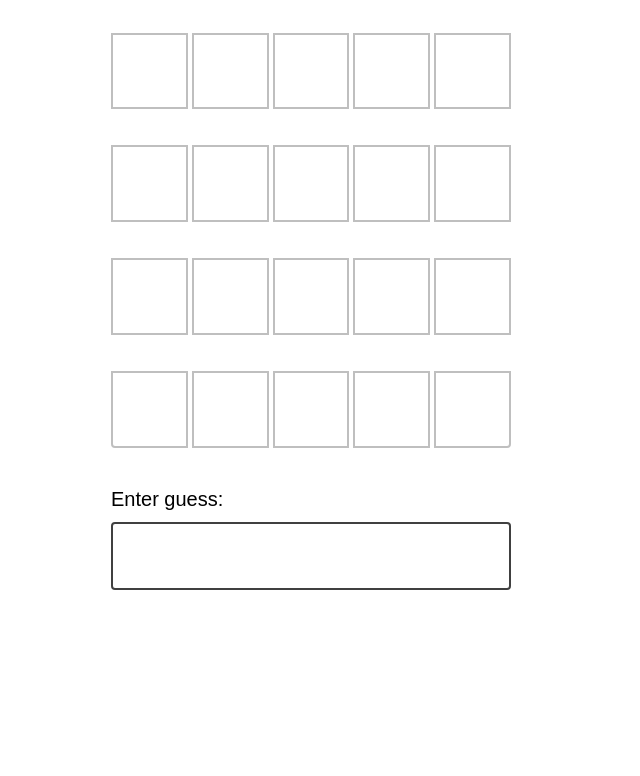
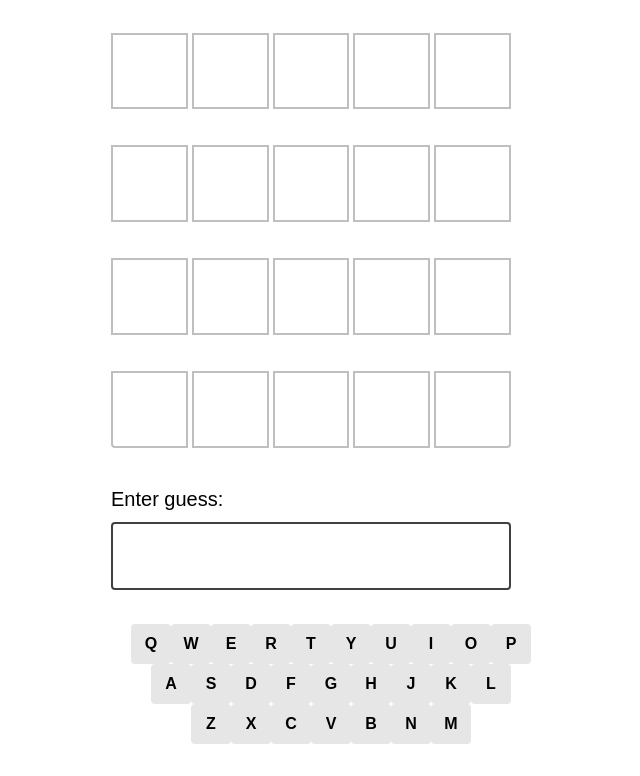
Before and after one commit to wooqash/joy-of-react, a React app in the folder project-wordle/: page / in a window 1280 px wide. Shown: the part 345-1121 px from the top of the page, without its empty margins (329-969 px from the left). Before the commit the page ends 969 px from the top, so only its background shows below. Built offline with nearby package versions, Linux system fonts and the light colour scheme.

Commit message:
added visual keyboard

```diff
--- a/project-wordle/src/components/Game/Game.js
+++ b/project-wordle/src/components/Game/Game.js
@@ -6,6 +6,7 @@ import Banner from "../Banner/Banner";
 import GuessInput from "../GuessInput/GuessInput";
 import GuessResults from "../GuessResults/GuessResults";
 import ResetButton from "../ResetButton/ResetButton";
+import Keyboard from "../Keyboard/Keyboard";
 
 // Pick a random word on every pageload.
 // const answer = sample(WORDS);
@@ -24,6 +25,7 @@ function Game() {
       <Banner win={win} fail={fail} answer={answer} trials={words.length} />
       <GuessResults words={words} answer={answer}/>
       <GuessInput words={words} answer={answer} isDisabled={isDisabled} setWords={setWords} setFail={setFail} setWin={setWin} setIsDisabled={setIsDisabled} />
+      <Keyboard words={words} answer={answer} />
     </>
   );
 }
--- /dev/null
+++ b/project-wordle/src/components/Keyboard/Keyboard.js
@@ -0,0 +1,50 @@
+import React from "react";
+import { checkGuess } from "../../game-helpers";
+
+function Keyboard({words, answer}) {
+  words.forEach(word => {
+    const signs = checkGuess(word.guess, answer)
+    signs.forEach(sign => {
+      const key = document.getElementById(sign.letter)
+      key.className = '';
+      key.className = `keyboard-key ${sign.status}`;
+    });
+  });
+
+  return <div className="keyboard">
+    <ul className="keyboard-row">
+      <li className="keyboard-key" id="Q">Q</li>
+      <li className="keyboard-key" id="W">W</li>
+      <li className="keyboard-key" id="E">E</li>
+      <li className="keyboard-key" id="R">R</li>
+      <li className="keyboard-key" id="T">T</li>
+      <li className="keyboard-key" id="Y">Y</li>
+      <li className="keyboard-key" id="U">U</li>
+      <li className="keyboard-key" id="I">I</li>
+      <li className="keyboard-key" id="O">O</li>
+      <li className="keyboard-key" id="P">P</li>
+    </ul>
+    <ul className="keyboard-row">
+      <li className="keyboard-key" id="A">A</li>
+      <li className="keyboard-key" id="S">S</li>
+      <li className="keyboard-key" id="D">D</li>
+      <li className="keyboard-key" id="F">F</li>
+      <li className="keyboard-key" id="G">G</li>
+      <li className="keyboard-key" id="H">H</li>
+      <li className="keyboard-key" id="J">J</li>
+      <li className="keyboard-key" id="K">K</li>
+      <li className="keyboard-key" id="L">L</li>
+    </ul>
+    <ul className="keyboard-row">
+      <li className="keyboard-key" id="Z">Z</li>
+      <li className="keyboard-key" id="X">X</li>
+      <li className="keyboard-key" id="C">C</li>
+      <li className="keyboard-key" id="V">V</li>
+      <li className="keyboard-key" id="B">B</li>
+      <li className="keyboard-key" id="N">N</li>
+      <li className="keyboard-key" id="M">M</li>
+    </ul>
+  </div>;
+}
+
+export default Keyboard;
--- /dev/null
+++ b/project-wordle/src/components/Keyboard/index.js
@@ -0,0 +1,2 @@
+export * from "./Keyboard";
+export { default } from "./Keyboard";
--- a/project-wordle/src/components/ResetButton/ResetButton.js
+++ b/project-wordle/src/components/ResetButton/ResetButton.js
@@ -9,6 +9,10 @@ function ResetButton({ setWin, setFail, setWords, setAnser, setIsDisabled }) {
     setWords([]);
     setAnser(sample(WORDS));
     setIsDisabled(false);
+    document.querySelectorAll('.keyboard-key').forEach(el => {
+      el.className = '';
+      el.className = 'keyboard-key'
+    })
   }
   return <button onClick={handleOnClick}>Reset game</button>;
 }
--- a/project-wordle/src/styles.css
+++ b/project-wordle/src/styles.css
@@ -184,6 +184,48 @@ h1 {
   will-change: transform;
 }
 
+.keyboard {
+  display: flex;
+  flex-direction: column;
+  gap: 5;
+}
+
+.keyboard-row {
+  display: flex;
+  list-style-type: none;
+  justify-content: center;
+  gap: 5;
+}
+
+.keyboard-key {
+  background-color: var(--color-gray-900);
+  border-radius: 4px;
+  display: flex;
+  font-size: 1rem;
+  font-weight: bold;
+  width: 40px;
+  height: 40px;
+  justify-content: center;
+  align-items: center;
+  aspect-ratio: 1 / 1;
+}
+
+.keyboard-key.correct {
+  background: var(--color-success);
+  border-color: var(--color-success);
+  color: white;
+}
+.keyboard-key.incorrect {
+  background: var(--color-gray-300);
+  border-color: var(--color-gray-300);
+  color: white;
+}
+.keyboard-key.misplaced {
+  background: var(--color-warning);
+  border-color: var(--color-warning);
+  color: white;
+}
+
 .happy.banner {
   background: var(--color-success);
   color: white;
```
